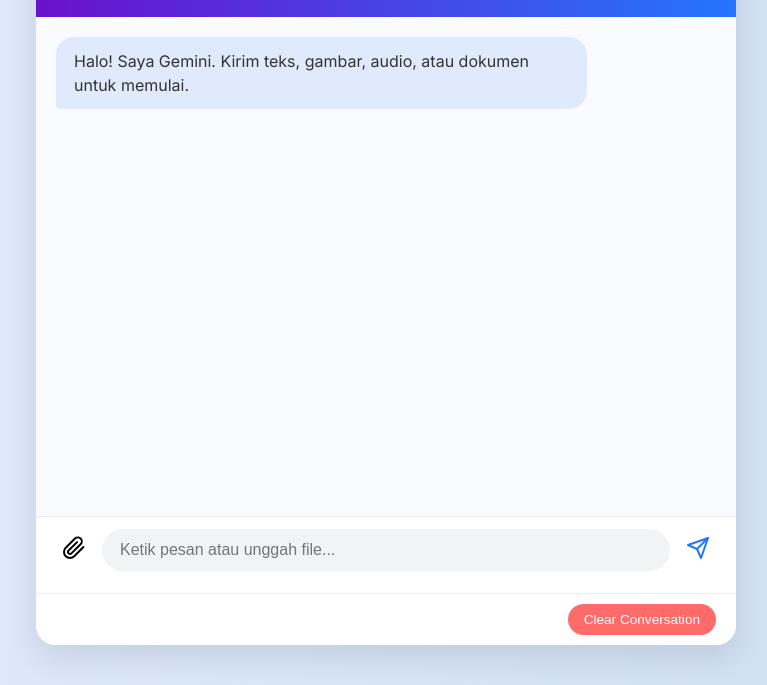
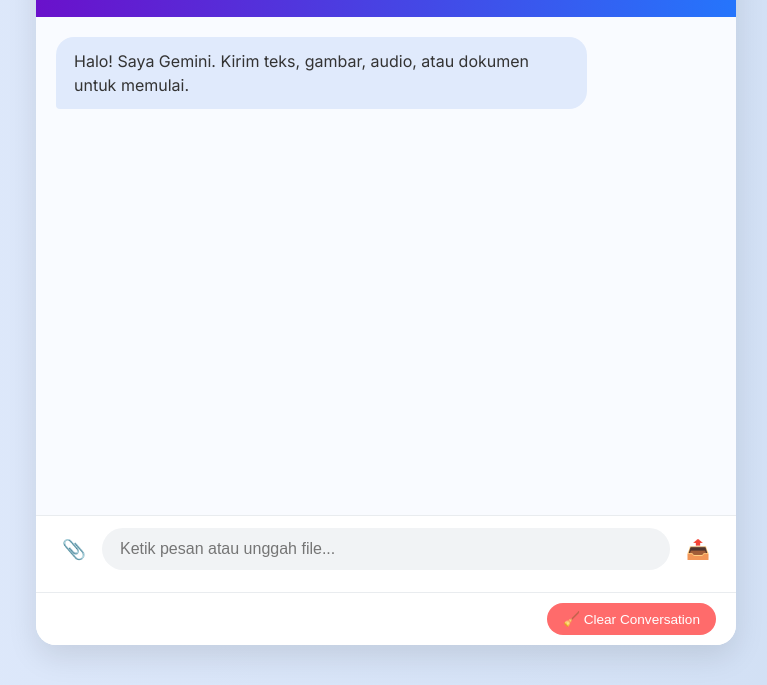
Before and after one commit to Andrepjt/aideveloper-session5, a website: page public/index.html in a window 1280 px wide. Shown: the part 115-800 px from the top of the page, without its empty margins (254-1021 px from the left). Drawn offline with Linux system fonts and the light colour scheme.

Commit message:
Implement Gemini Chatbot API Update

```diff
--- a/public/index.html
+++ b/public/index.html
@@ -27,22 +27,20 @@
   <input type="file" id="file-upload" style="display: none;" accept="image/*, application/pdf, audio/*, .txt, .docx, .pptx" />
 
   <form id="chat-form" class="chat-form">
-      <button type="button" id="file-trigger-button" class="icon-button" aria-label="Attach file">
-        <svg xmlns="http://www.w3.org/2000/svg" width="24" height="24" viewBox="0 0 24 24" fill="none" stroke="currentColor" stroke-width="2" stroke-linecap="round" stroke-linejoin="round"><path d="M21.44 11.05l-9.19 9.19a6 6 0 0 1-8.49-8.49l9.19-9.19a4 4 0 0 1 5.66 5.66l-9.2 9.19a2 2 0 0 1-2.83-2.83l8.49-8.48"></path></svg>
-      </button>
+    <button type="button" id="file-trigger-button" class="icon-button" aria-label="Attach file">📎</button>
+    <input type="text" id="user-input" placeholder="Ketik pesan atau unggah file..." autocomplete="off"/>
+    <button type="submit" id="send-button" class="icon-button" aria-label="Send message">📤</button>
+  </form>
 
-      <input type="text" id="user-input" placeholder="Ketik pesan atau unggah file..." autocomplete="off"/>
+  <div id="file-preview-container"></div>
 
-      <button type="submit" id="send-button" class="icon-button" aria-label="Send message">
-        <svg xmlns="http://www.w3.org/2000/svg" width="24" height="24" viewBox="0 0 24 24" fill="none" stroke="currentColor" stroke-width="2" stroke-linecap="round" stroke-linejoin="round"><line x1="22" y1="2" x2="11" y2="13"></line><polygon points="22 2 15 22 11 13 2 9 22 2"></polygon></svg>
-      </button>
-    </form>
-    <div id="file-preview-container"></div>
   <div class="chat-actions">
-  <button id="clear-button" class="clear-button" type="button">Clear Conversation</button>
+    <button id="clear-button" class="clear-button" type="button">🧹 Clear Conversation</button>
   </div>
+</disv>
 
-  </div>
+
+
 
   <script src="script.js"></script>
 </body>
```
Lines whose indentation alone changed are shown as unchanged.
